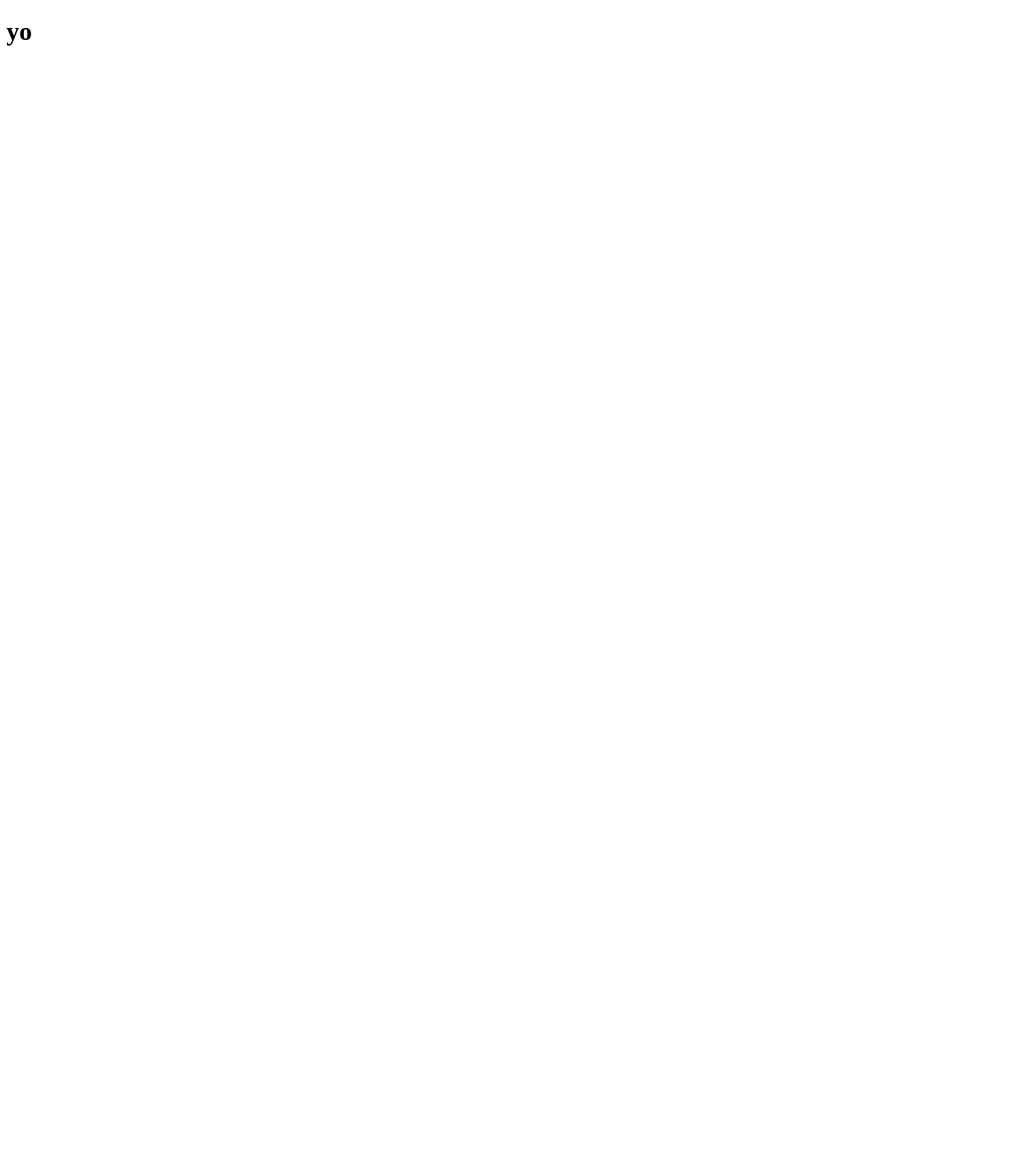
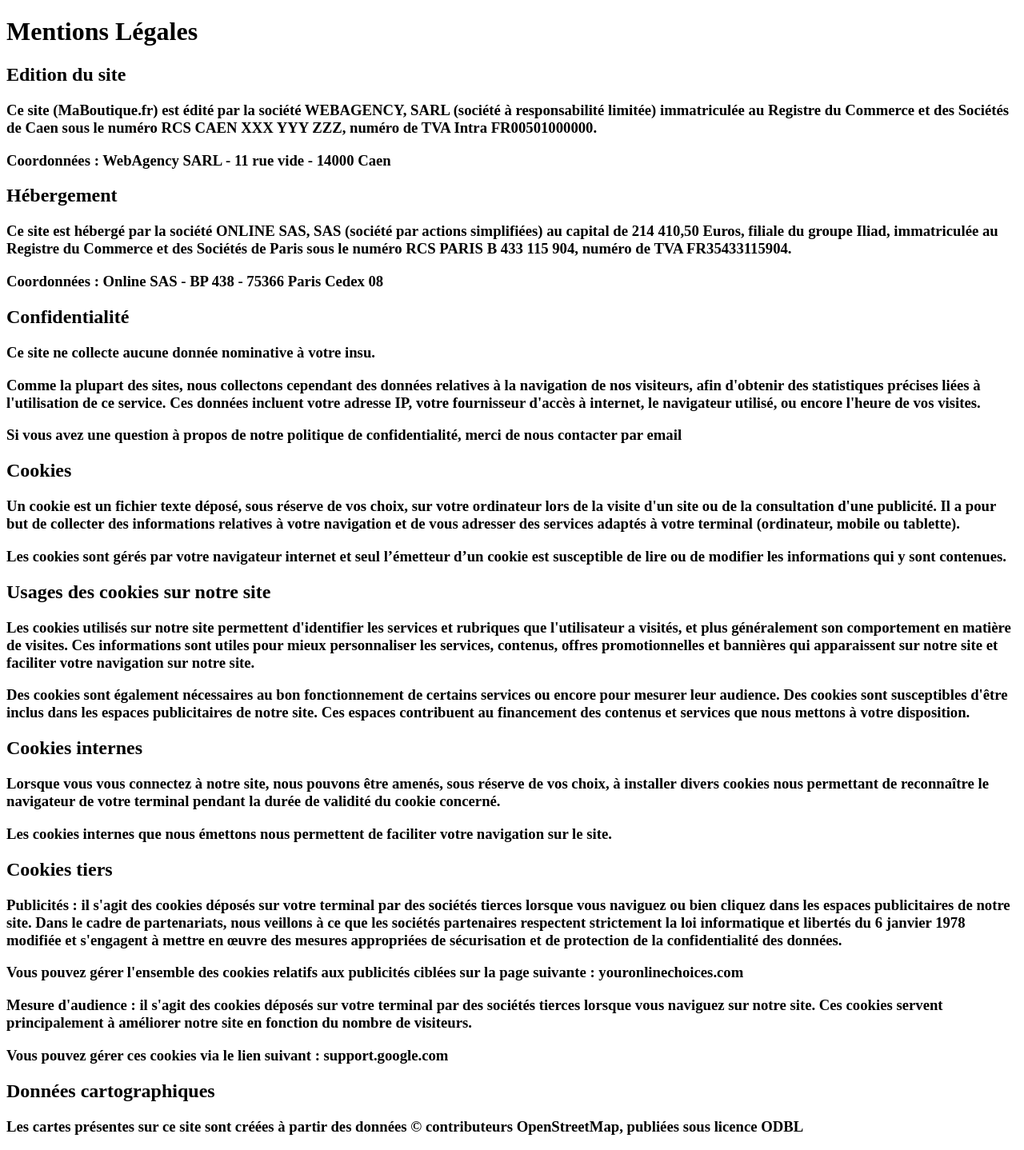
Before and after one commit to Amaurydivaystbomer/Bloc1-Tp2, a plain HTML site: page docs/index.html in a window 1280 px wide. Shown: the whole page at 80% size. Before the commit the page ends 800 px from the top, so only its background shows below. Drawn offline with Linux system fonts and the light colour scheme.

Commit message:
Update index.html
HTML

```diff
--- a/docs/index.html
+++ b/docs/index.html
@@ -1,11 +1,71 @@
-<!doctype html>
-<html>
-
+<!DOCTYPE html>
+<html lang="en">
 <head>
-
+    <meta charset="UTF-8">
+    <meta name="viewport" content="width=device-width, initial-scale=1.0">
+    <title>Mentions Légales</title>
+    <link rel="stylesheet" href="stylementions.css">
 </head>
 <body>
-   <h1> yo </h1>
+    <h1>Mentions Légales</h1>
+
+    <h2>Edition du site</h2>
+    <h3>Ce site (MaBoutique.fr) est édité par la société WEBAGENCY, SARL (société à responsabilité limitée) immatriculée au
+        Registre du Commerce et des Sociétés de Caen sous le numéro RCS CAEN XXX YYY ZZZ, numéro de TVA Intra
+        FR00501000000.<p></p>
+        Coordonnées : WebAgency SARL - 11 rue vide - 14000 Caen</h3>
+
+    <h2>Hébergement</h2>
+    <h3>Ce site est hébergé par la société ONLINE SAS, SAS (société par actions simplifiées) au capital de 214 410,50
+        Euros, filiale du groupe Iliad, immatriculée au Registre du Commerce et des Sociétés de Paris sous le
+        numéro RCS PARIS B 433 115 904, numéro de TVA FR35433115904.<p></p>
+        Coordonnées : Online SAS - BP 438 - 75366 Paris Cedex 08</h3>
+
+    <h2>Confidentialité</h2>
+    <h3>Ce site ne collecte aucune donnée nominative à votre insu.<p></p>
+        Comme la plupart des sites, nous collectons cependant des données relatives à la navigation de nos
+        visiteurs, afin d'obtenir des statistiques précises liées à l'utilisation de ce service. Ces données incluent votre
+        adresse IP, votre fournisseur d'accès à internet, le navigateur utilisé, ou encore l'heure de vos visites.<p></p>
+        Si vous avez une question à propos de notre politique de confidentialité, merci de nous contacter par email</h3>
+
+    <h2>Cookies</h2>
+    <h3>Un cookie est un fichier texte déposé, sous réserve de vos choix, sur votre ordinateur lors de la visite d'un site
+        ou de la consultation d'une publicité. Il a pour but de collecter des informations relatives à votre navigation
+        et de vous adresser des services adaptés à votre terminal (ordinateur, mobile ou tablette).<p></p>
+        Les cookies sont gérés par votre navigateur internet et seul l’émetteur d’un cookie est susceptible de lire ou
+        de modifier les informations qui y sont contenues.</h3>
+
+    <h2 id="premier">Usages des cookies sur notre site</h2>
+    <h3>Les cookies utilisés sur notre site permettent d'identifier les services et rubriques que l'utilisateur a visités, et
+        plus généralement son comportement en matière de visites. Ces informations sont utiles pour mieux
+        personnaliser les services, contenus, offres promotionnelles et bannières qui apparaissent sur notre site et
+        faciliter votre navigation sur notre site.<p></p>
+        Des cookies sont également nécessaires au bon fonctionnement de certains services ou encore pour
+        mesurer leur audience. Des cookies sont susceptibles d'être inclus dans les espaces publicitaires de notre
+        site. Ces espaces contribuent au financement des contenus et services que nous mettons à votre
+        disposition.</h3><p></p>
+
+    <h2 id="deux"><strong>Cookies internes</h2></strong>
+    <h3>Lorsque vous vous connectez à notre site, nous pouvons être amenés, sous réserve de vos choix, à installer divers
+        cookies nous permettant de reconnaître le navigateur de votre terminal pendant la durée de validité du cookie
+        concerné.<p></p>
+        Les cookies internes que nous émettons nous permettent de faciliter votre navigation sur le site.</h3>
+
+    <h2 id="trois">Cookies tiers</h2>
+    <h3>Publicités : il s'agit des cookies déposés sur votre terminal par des sociétés tierces lorsque vous naviguez ou
+        bien cliquez dans les espaces publicitaires de notre site. Dans le cadre de partenariats, nous veillons à ce
+        que les sociétés partenaires respectent strictement la loi informatique et libertés du 6 janvier 1978 modifiée
+        et s'engagent à mettre en œuvre des mesures appropriées de sécurisation et de protection de la
+        confidentialité des données.<p></p>
+        Vous pouvez gérer l'ensemble des cookies relatifs aux publicités ciblées sur la page suivante :
+        youronlinechoices.com<p></p>
+        Mesure d'audience : il s'agit des cookies déposés sur votre terminal par des sociétés tierces lorsque vous
+        naviguez sur notre site. Ces cookies servent principalement à améliorer notre site en fonction du nombre de
+        visiteurs.<p></p>
+        Vous pouvez gérer ces cookies via le lien suivant : support.google.com</h3>
+
+    <h2>Données cartographiques</h2>
+    <h3>Les cartes présentes sur ce site sont créées à partir des données © contributeurs OpenStreetMap, publiées
+        sous licence ODBL</h3>
 </body>
-
 </html>
```
